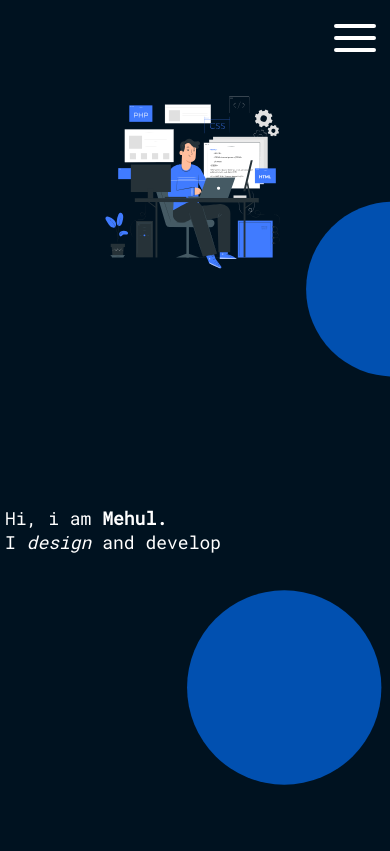
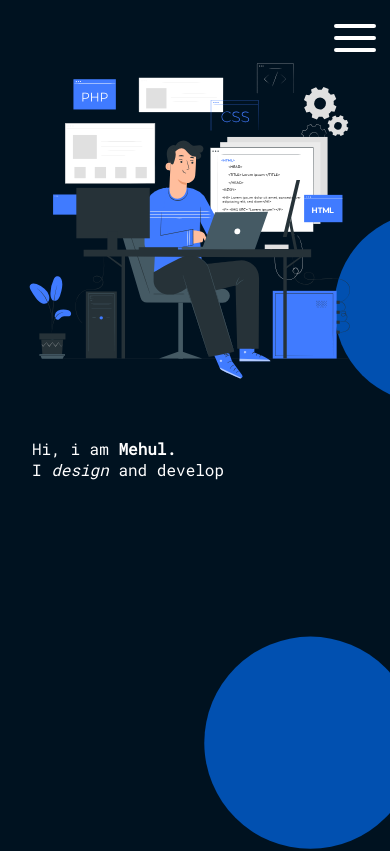
Before and after one commit to mehulrana5/portfolio-react, a React (Create React App) app: page / in a window 390 px wide. Shown: the top 851 px of the page. Built offline with nearby package versions, Linux system fonts and the light colour scheme.

Commit message:
made it more responsive

```diff
--- a/src/componenets/Home.js
+++ b/src/componenets/Home.js
@@ -7,9 +7,9 @@ gsap.registerPlugin(ScrollTrigger);
 
 export default function Home() {
   useEffect(() => {
-    var isTabletScreen = window.innerWidth > 700;
+    // var isTabletScreen = window.innerWidth > 700;
     // Conditionally create the scroll trigger
-    if (isTabletScreen) {
+    if (1) {
       gsap.to('.background', {
         y: '-8%', // Adjust this value to control the parallax effect
         ease: 'none',
@@ -25,8 +25,7 @@ export default function Home() {
   return (
     <>
       <div className="home-page">
-        <div className="img1">
-        </div>
+        <div className="img1"></div>
         <div className="home-container">
           Hi, i am <span className="my-name">Mehul.</span>
           <br />
--- a/src/componenets/css/about.css
+++ b/src/componenets/css/about.css
@@ -2,6 +2,7 @@
 
 .about-sec{
     height: 100vh;
+    /* border: yellow solid; */
 }
 .intro{
     display: flex;
@@ -36,7 +37,8 @@
     position: relative;
     display: none;
     height: 90%;
-    overflow: auto;
+    overflow: hidden;
+    /* border: red solid; */
 }
 .open{
     display: block;
@@ -47,8 +49,6 @@
     height: 100%;
     /* border: pink solid; */
 }
-
-
 .resume-img-mask{
     height:100%;
     width: 100%;
@@ -60,7 +60,7 @@
     opacity: 10%;
 }
 
-@media screen and (max-width:700px){
+@media screen and (max-width:1000px){
     .ani-1{
         width: 300px;
         height:50%;
@@ -78,4 +78,7 @@
     .wrap-container{
         width: 100%;
     }
+    .about-container{
+        height: 50%;
+    }
 }
--- a/src/componenets/css/contact.css
+++ b/src/componenets/css/contact.css
@@ -51,7 +51,7 @@
     background-color: #0150b0;
     color: white;
 }
-@media screen and (max-width:700px) {
+@media screen and (max-width:1000px) {
     .contact-sec{
         padding: 50px 0px 0px 20px;
         /* border: red solid; */
--- a/src/componenets/css/home.css
+++ b/src/componenets/css/home.css
@@ -2,44 +2,43 @@
 
 .home-page{
     height: 100vh;
+    width: 100%;
+    padding: 1em;
     /* border: yellow solid; */
+    display: flex;
+    align-items: center;
+    flex-wrap: wrap;
 }
 
-.home-page .img1{
+.img1{
     /* border: red solid; */
-    width: 300px;
-    height: 300px;
+    width: 30%;
+    height: 100%;
     background-image: url(../img/home-img2.svg);
-    background-size: contain;
     background-repeat: no-repeat;
-    position: relative;
-    top: 10%;
-    left:5%;
+    background-position: center;
 }
 .home-container{
     /* border: green solid; */
+    width: fit-content;
     height: fit-content;
-    width: 60%;
-    position: relative;
-    top:-11%;
-    left: 30%;
-    margin-left: 5px;
-    font-size: large;
+    padding: 1em;
+}
 
-}
 .my-name{
     font-weight: 600;
 }
 
-@media screen and (max-width:700px) {
-    .home-page .img1{
-        left: 0;
-        margin: auto;
-        width: 50%;
+@media screen and (max-width:1000px) {
+    .img1{
+        width: 100%;
         height: 50%;
     }
     .home-container{
         top: 10%;
         left: 0;
     }
+    .home-page{
+        display: block;
+    }
 }
--- a/src/componenets/css/nav.css
+++ b/src/componenets/css/nav.css
@@ -70,7 +70,7 @@
 .burger .open.l3{
     transform: rotate(-45deg) translate(8px,-9px);
 }
-@media screen and (max-width:700px){
+@media screen and (max-width:1000px){
     .burger{
         display: flex;
     }
--- a/src/componenets/css/project.css
+++ b/src/componenets/css/project.css
@@ -22,7 +22,7 @@
     flex-direction: column;
     background-color: #000000ca;
     height: 100%;
-    width: 35%;
+    width: 25%;
     min-width: 280px;
     padding: 10px;
     font-size: 18px;
@@ -92,7 +92,7 @@
     margin-left: 10px;
 }
 
-@media screen and (max-width:700px){
+@media screen and (max-width:1000px){
     .card{
         height: 90%;
         padding: 1em;
--- a/src/componenets/css/root.css
+++ b/src/componenets/css/root.css
@@ -7,6 +7,7 @@
 
 :root {
     --bg1: #001220;
+    --mxw:700px
 }
 
 
@@ -22,8 +23,6 @@
     top: 0;
 }
 
-@media screen and (max-width: 700px) {
-    .background{
-        height: 403vh;
-    }
+@media screen and (max-width:1000px) {
+
 }
```
